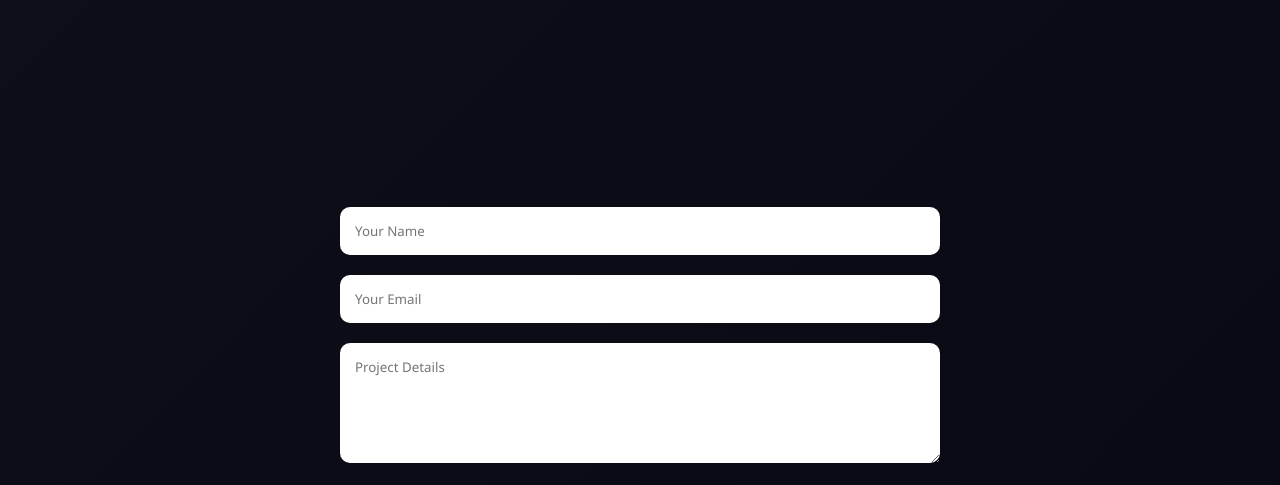
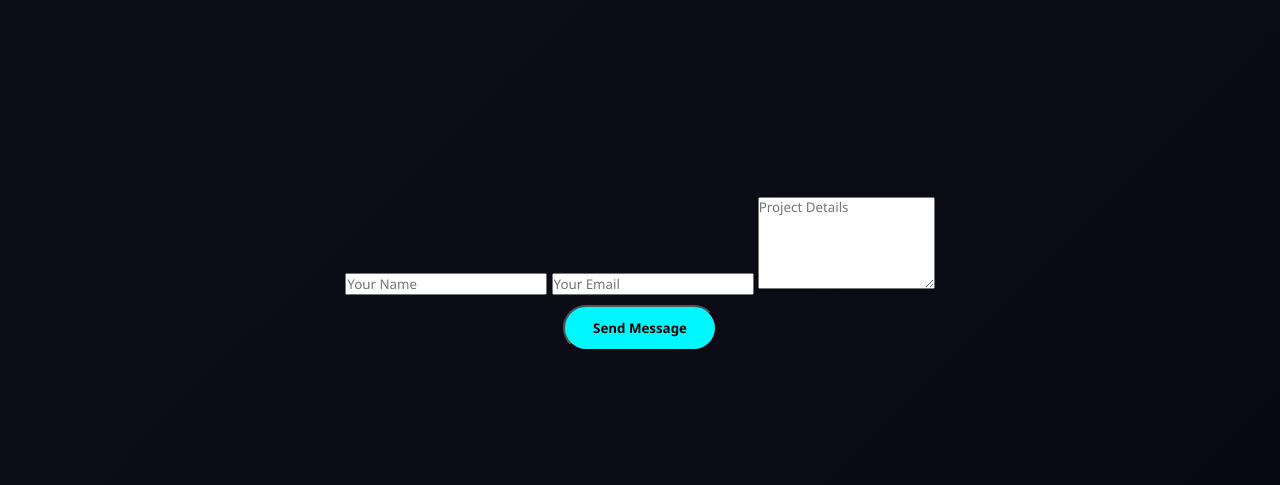
Before and after one commit to Isaacolando/portfoliowebs, a plain HTML site: page contact.html in a window 1280 px wide. Shown: the part 310-795 px from the top of the page. Drawn offline with Linux system fonts and the light colour scheme.

Commit message:
initial commit plus send msg

```diff
--- a/contact.html
+++ b/contact.html
@@ -35,12 +35,17 @@
 
 <section class="skills">
     <div style="max-width:600px;margin:auto;">
-        <form>
-            <input type="text" placeholder="Your Name" required style="width:100%;padding:15px;margin:10px 0;border-radius:10px;border:none;">
-            <input type="email" placeholder="Your Email" required style="width:100%;padding:15px;margin:10px 0;border-radius:10px;border:none;">
-            <textarea placeholder="Project Details" rows="5" required style="width:100%;padding:15px;margin:10px 0;border-radius:10px;border:none;"></textarea>
-            <button type="submit" class="btn-primary">Send Message</button>
-        </form>
+        <form action="https://formspree.io/f/mkovpykq" method="POST">
+
+    <input type="text" name="name" placeholder="Your Name" required>
+
+    <input type="email" name="email" placeholder="Your Email" required>
+
+    <textarea name="message" rows="5" placeholder="Project Details" required></textarea>
+
+    <button type="submit" class="btn-primary">Send Message</button>
+
+</form>
     </div>
 </section>
 
```
